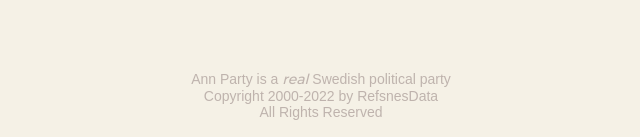
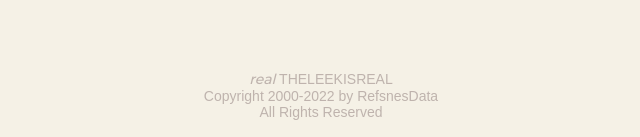
Before and after one commit to TheLeekyLeek/thespinningleek, a plain HTML site: page index.html in a window 1280 px wide. Shown: the part 1179-1316 px from the top of the page, 319-959 px from the left. Drawn offline with Linux system fonts and the light colour scheme.

Commit message:
Update index.html

```diff
--- a/index.html
+++ b/index.html
@@ -42,7 +42,7 @@
         </div>
       </div>
       <footer>
-        <p class="Copyright">Ann Party is a <i>real</i> Swedish political party
+        <p class="Copyright"> <i>real</i> THELEEKISREAL
 <br>Copyright 2000-2022 by RefsnesData
 <br>All Rights Reserved</p>
       </footer>
```
